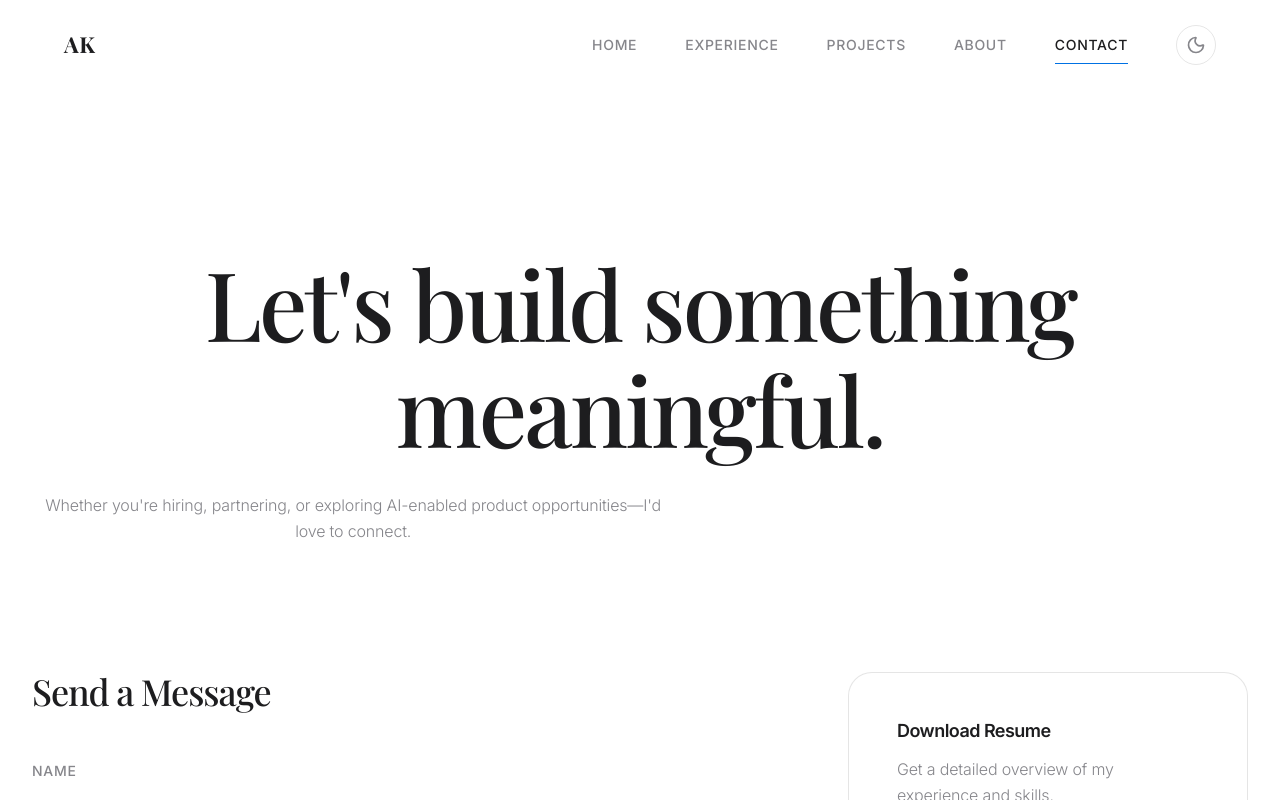
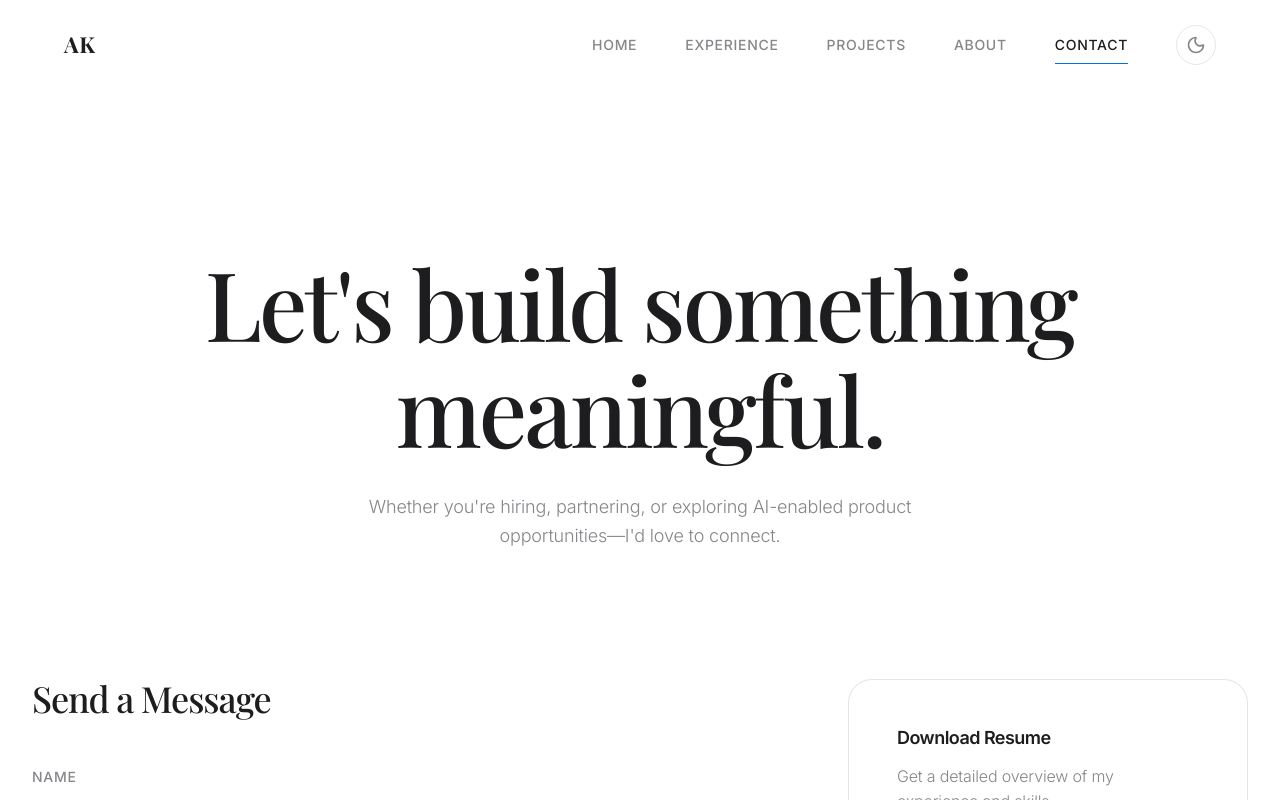
Before and after one commit to adukhan98/portfolio-2025-2026, a Next.js app: page /contact in a window 1280 px wide. Shown: the top 800 px of the page. Built offline with nearby package versions, Linux system fonts and the light colour scheme; a web font is replaced by a local one.

Commit message:
Polish: Center Contact page intro text

```diff
--- a/src/app/contact/page.module.css
+++ b/src/app/contact/page.module.css
@@ -68,6 +68,13 @@
     margin-bottom: var(--space-6);
 }
 
+.header p {
+    font-size: var(--text-lg);
+    color: var(--text-secondary);
+    max-width: 600px;
+    margin: 0 auto;
+}
+
 .socialLinks {
     display: flex;
     flex-direction: column;
```
Also changed, not shown: 1 other file (tests, documents, lock files or other folders).
